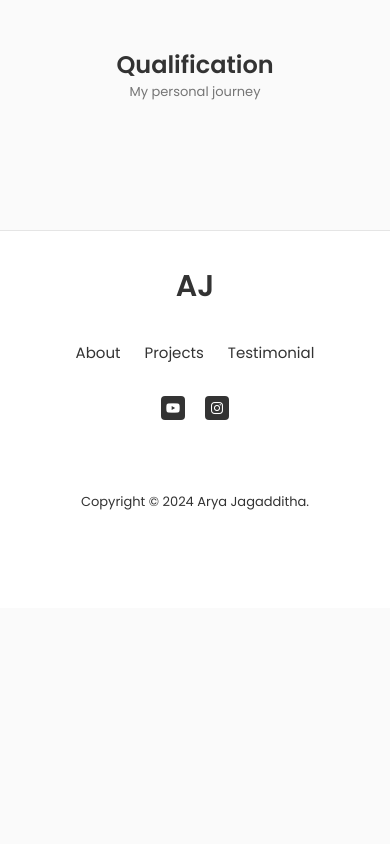
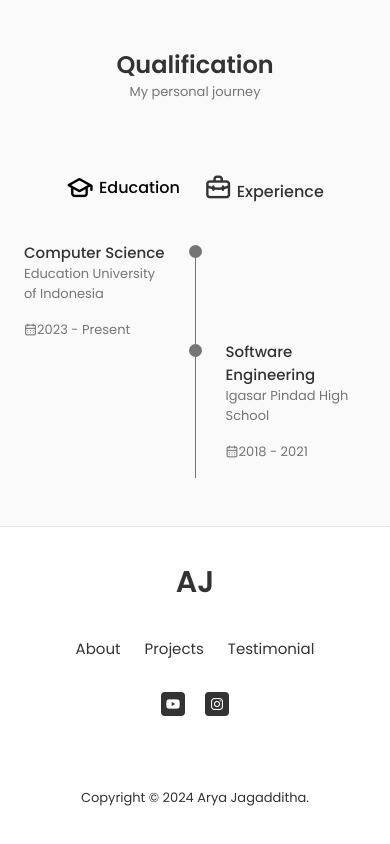
Before and after one commit to DrRhea/portfolio, a React (Vite) app: page / in a window 390 px wide. Shown: the part 2981-3825 px from the top of the page. Before the commit the page ends 3637 px from the top, so only its background shows below. Built offline with nearby package versions, Linux system fonts and the light colour scheme.

Commit message:
finish creating qualification section

```diff
--- a/src/components/qualification/Qualification.jsx
+++ b/src/components/qualification/Qualification.jsx
@@ -1,14 +1,114 @@
-import React from 'react'
+import React, {useState} from 'react'
 import "./qualification.css"
 
 const Qualification = () => {
+    const [toggleState, setToggleState] = useState(1);
+
+    const toggleTab = (index) => {
+      setToggleState(index);
+    }
   return (
     <section className="qualification section">
       <h2 className="section__title">Qualification</h2>
       <span className="section__subtitle">My personal journey</span>
 
       <div className="qualification__container container">
+        <div className="qualification__tabs">
+          <div className={toggleState === 1 ? "qualification__button  qualification__active button--flex" : "qualification__button"} onClick={() => toggleTab(1)}>
+            <i className="uil uil-graduation-cap qualification__icon"></i>
+            Education
+          </div>
+          <div className={toggleState === 2 ? "qualification__button  qualification__active button--flex" : "qualification__button"} onClick={() => toggleTab(2)}>
+            <i className="uil uil-briefcase-alt qualification__icon"></i>
+            Experience
+          </div>
+        </div>
 
+        <div className="qualification__sections">
+          <div className={toggleState === 1 ? "qualification__content qualification__content-active" : "qualification__content"}>
+
+            <div className="qualification__data">
+              <div className="">
+                <h3 className="qualification__title">Computer Science</h3>
+                <span className="qualification__subtitle">Education University of Indonesia</span>
+                <div className="qualification__calender">
+                  <i className="uil uil-calendar-alt"></i>
+                  2023 - Present
+                </div>
+              </div>
+
+              <div className="">
+                <span className="qualification__rounder"></span>
+                <span className="qualification__line"></span>
+              </div>
+            </div>
+
+            <div className="qualification__data">
+              <div className=""></div>
+              <div className="">
+                <span className="qualification__rounder"></span>
+                <span className="qualification__line"></span>
+              </div>
+              <div className="">
+                <h3 className="qualification__title">Software Engineering</h3>
+                <span className="qualification__subtitle">Igasar Pindad High School</span>
+                <div className="qualification__calender">
+                  <i className="uil uil-calendar-alt"></i>
+                  2018 - 2021
+                </div>
+              </div>
+            </div>
+          </div>
+
+          <div className={toggleState === 2 ? "qualification__content qualification__content-active" : "qualification__content"}>
+            <div className="qualification__data">
+              <div className="">
+                <h3 className="qualification__title">Coding Tutor</h3>
+                <span className="qualification__subtitle">RheClass</span>
+                <div className="qualification__calender">
+                  <i className="uil uil-calendar-alt"></i>
+                  2023 - Present
+                </div>
+              </div>
+
+              <div className="">
+                <span className="qualification__rounder"></span>
+                <span className="qualification__line"></span>
+              </div>
+            </div>
+
+            <div className="qualification__data">
+              <div className=""></div>
+              <div className="">
+                <span className="qualification__rounder"></span>
+                <span className="qualification__line"></span>
+              </div>
+              <div className="">
+                <h3 className="qualification__title">Web Developer</h3>
+                <span className="qualification__subtitle">Freelance</span>
+                <div className="qualification__calender">
+                  <i className="uil uil-calendar-alt"></i>
+                  2022 - Present
+                </div>
+              </div>
+            </div>
+
+            <div className="qualification__data">
+              <div className="">
+                <h3 className="qualification__title">Content Creator</h3>
+                <span className="qualification__subtitle">RheCode</span>
+                <div className="qualification__calender">
+                  <i className="uil uil-calendar-alt"></i>
+                  2022 - Present
+                </div>
+              </div>
+              <div className="">
+                <span className="qualification__rounder"></span>
+                <span className="qualification__line"></span>
+              </div>
+            </div>
+          </div>
+        </div>
       </div>
     </section>
   )
--- a/src/components/qualification/qualification.css
+++ b/src/components/qualification/qualification.css
@@ -0,0 +1,111 @@
+.qualification__container {
+  max-width: 768px;
+}
+
+.qualification__tabs {
+  display: flex;
+  justify-content: center;
+  margin-bottom: var(--mb-2);
+}
+
+.qualification__button {
+  font-size: var(--h3-font-size);
+  font-weight: var(--font-medium);
+  color: var(--title-color);
+  margin: 0 var(--mb-1);
+  cursor: pointer;
+}
+
+.qualification__button:hover {
+  color: var(--title-color-dark);
+}
+
+.qualification__icon {
+  font-size: 1.8rem;
+  margin-right: var(--mb-0-25);
+}
+
+.qualification__active {
+  color: var(--title-color-dark);
+}
+
+.qualification__sections {
+  display: grid;
+  grid-template-columns: .5fr;
+  justify-content: center;
+}
+
+.qualification__content {
+  display: none;
+}
+
+.qualification__content-active {
+  display: block;
+}
+
+.qualification__data {
+  display: grid;
+  grid-template-columns: 1fr max-content 1fr;
+  column-gap: 1.5rem;
+}
+
+.qualification__title {
+  font-size: var(--normal-font-size);
+  font-weight: var(--font-medium);
+}
+
+.qualification__subtitle {
+  display: inline-block;
+  font-size: var(--small-font-size);
+  margin-bottom: var(--mb-1);
+}
+
+.qualification__calender {
+  font-size: var(--small-font-size);
+}
+
+.qualification__rounder {
+  display: inline-block;
+  width: 13px;
+  height: 13px;
+  background: var(--text-color);
+  border-radius: 50%;
+}
+
+.qualification__line {
+  display: block;
+  width: 1px;
+  height: 100%;
+  background: var(--text-color);
+  transform: translate(6px, -7px);
+}
+
+@media screen and (max-width: 992px) {
+  .qualification__container {
+    margin-left: auto;
+    margin-right: auto;
+  }
+}
+
+@media screen and (max-width: 768px) {
+  .qualification__container {
+    margin-left: var(--mb-1-5);
+    margin-right: var(--mb-1-5);
+  }
+}
+
+@media screen and (max-width: 576px) {
+  .qualification__sections {
+    grid-template-columns: initial;
+  }
+
+  .qualification__button {
+    margin: 0 var(--mb-0-75);
+  }
+}
+
+@media screen and (max-width: 350px) {
+  .qualification__data {
+    gap: .5rem;
+  }
+}
```
